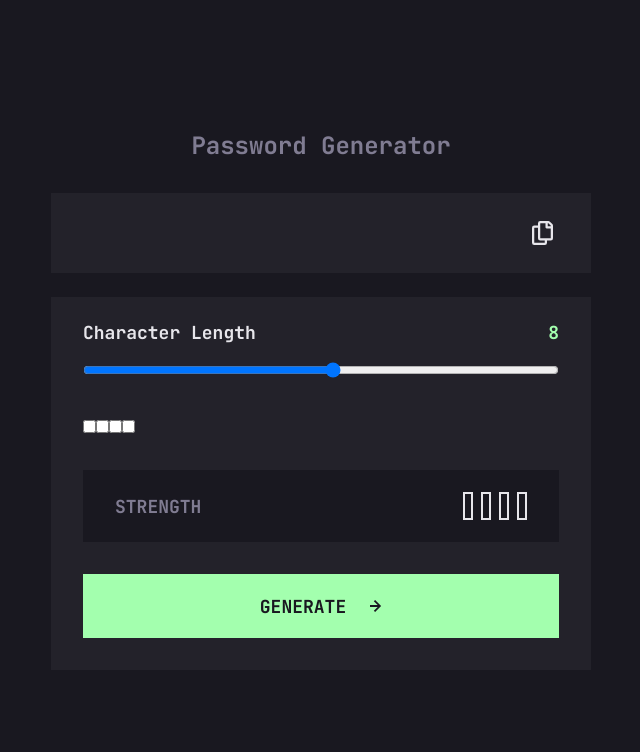
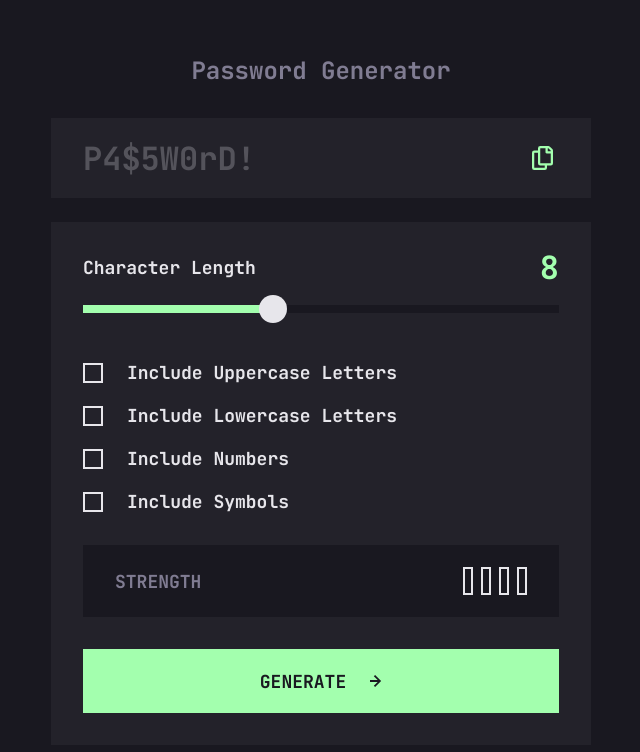
Before and after one commit to kevinndlc/password-generator-app, a Vue app: page / in a window 1280 px wide. Shown: the top 752 px of the page, without its empty margins (319-959 px from the left). Built offline with nearby package versions, Linux system fonts and the light colour scheme.

Commit message:
feat: add checkboxes

```diff
--- a/src/App.vue
+++ b/src/App.vue
@@ -5,6 +5,7 @@ import IconArrowRight from "./components/icons/IconArrowRight.vue";
 import GeneratedPassword from "./components/GeneratedPassword.vue";
 import LengthSlider from "./components/LengthSlider.vue";
 import { computed, ref } from "vue";
+import CheckboxInput from "./components/CheckboxInput.vue";
 
 const LOWERCASE_LETTERS = "abcdefghijklmnopqrstuvwxyz";
 const UPPERCASE_LETTERS = LOWERCASE_LETTERS.toUpperCase();
@@ -15,7 +16,7 @@ const passwordOptions = ref<string[]>([]);
 
 const generatedPassword = ref("");
 const passwordLength = ref(8);
-const passwordStrength = computed(() => {
+const passwordStrength = computed<0 | 1 | 2 | 3 | 4>(() => {
   if (!passwordOptions.value.length) return 0;
   if (passwordLength.value <= 4) return 1;
 
@@ -30,7 +31,7 @@ const passwordStrength = computed(() => {
   } else {
     min = 4;
   }
-  return Math.max(passwordOptions.value.length, min);
+  return Math.max(passwordOptions.value.length, min) as 1 | 2 | 3 | 4;
 });
 
 function generateRandomPassword() {
@@ -71,36 +72,56 @@ function generateRandomPassword() {
         :length="passwordLength"
         @update-length="(length) => (passwordLength = length)"
       />
-      <form>
-        <input
-          type="checkbox"
-          v-model="passwordOptions"
-          name="choices"
-          id="u-letters"
-          value="uppercase"
+      <div class="checklist">
+        <CheckboxInput
+          @update:model-value="
+            (value) => {
+              passwordOptions.includes(value)
+                ? passwordOptions.splice(passwordOptions.indexOf(value), 1)
+                : passwordOptions.push(value);
+            }
+          "
+          group="options"
+          id="uppercase"
+          label="Include Uppercase Letters"
         />
-        <input
-          type="checkbox"
-          v-model="passwordOptions"
-          name="choices"
-          id="l-letters"
-          value="lowercase"
+        <CheckboxInput
+          @update:model-value="
+            (value) => {
+              passwordOptions.includes(value)
+                ? passwordOptions.splice(passwordOptions.indexOf(value), 1)
+                : passwordOptions.push(value);
+            }
+          "
+          group="options"
+          id="lowercase"
+          label="Include Lowercase Letters"
         />
-        <input
-          type="checkbox"
-          v-model="passwordOptions"
-          name="choices"
+        <CheckboxInput
+          @update:model-value="
+            (value) => {
+              passwordOptions.includes(value)
+                ? passwordOptions.splice(passwordOptions.indexOf(value), 1)
+                : passwordOptions.push(value);
+            }
+          "
+          group="options"
           id="numbers"
-          value="numbers"
+          label="Include Numbers"
         />
-        <input
-          type="checkbox"
-          v-model="passwordOptions"
-          name="choices"
+        <CheckboxInput
+          @update:model-value="
+            (value) => {
+              passwordOptions.includes(value)
+                ? passwordOptions.splice(passwordOptions.indexOf(value), 1)
+                : passwordOptions.push(value);
+            }
+          "
+          group="options"
           id="symbols"
-          value="symbols"
+          label="Include Symbols"
         />
-      </form>
+      </div>
       <StrengthIndicator :strength="passwordStrength" />
       <PrimaryButton :end-icon="IconArrowRight" @click="generateRandomPassword"
         >Generate</PrimaryButton
@@ -136,4 +157,10 @@ main > div {
 .generated-pw {
   margin-bottom: 1.5rem;
 }
+
+.checklist {
+  display: flex;
+  flex-direction: column;
+  gap: 1.25rem;
+}
 </style>
--- /dev/null
+++ b/src/components/CheckboxInput.vue
@@ -0,0 +1,70 @@
+<script setup lang="ts">
+import IconCheck from "./icons/IconCheck.vue";
+
+defineProps<{
+  group: string;
+  id: string;
+  label?: string;
+}>();
+
+const emit = defineEmits<{
+  (e: "update:modelValue", checkedBox: string): void;
+}>();
+</script>
+
+<template>
+  <div class="wrapper">
+    <input
+      type="checkbox"
+      :value="id"
+      @input="
+        emit('update:modelValue', ($event.target as HTMLInputElement).value)
+      "
+      :name="group"
+      :id="id"
+    />
+    <label v-if="label" :for="id">{{ label }}</label>
+    <button><IconCheck /></button>
+  </div>
+</template>
+
+<style scoped>
+.wrapper {
+  display: flex;
+  align-items: center;
+  gap: 1.5rem;
+}
+
+input {
+  display: none;
+}
+
+button {
+  padding: 0;
+  display: grid;
+  place-content: center;
+  order: 1;
+  width: 20px;
+  aspect-ratio: 1;
+  border: 2px solid;
+}
+
+button > svg {
+  display: none;
+}
+
+input:checked ~ button {
+  background-color: var(--color-strong);
+  border-color: var(--color-strong);
+  color: var(--color-background);
+}
+input:checked ~ button > svg {
+  display: revert;
+}
+
+label {
+  order: 2;
+  user-select: none;
+  cursor: pointer;
+}
+</style>
--- a/src/components/GeneratedPassword.vue
+++ b/src/components/GeneratedPassword.vue
@@ -17,6 +17,7 @@ watch(copied, (newVal) => {
 });
 
 function copyPasswordToClipboard() {
+  if (!props.password) return
   navigator.clipboard.writeText(props.password);
   copied.value = true;
 }
@@ -24,7 +25,8 @@ function copyPasswordToClipboard() {
 
 <template>
   <div class="wrapper">
-    <h1>{{ password }}</h1>
+    <h1 v-if="password">{{ password }}</h1>
+    <h1 v-else class="o-25">P4$5W0rD!</h1>
     <button @click="copyPasswordToClipboard">
       <span v-if="copied">Copied</span>
       <IconCopy />
@@ -48,8 +50,14 @@ function copyPasswordToClipboard() {
   text-transform: uppercase;
   display: flex;
   gap: 1rem;
-}
-.wrapper button:where(:hover, :focus) {
   color: var(--color-strong);
 }
+.wrapper button:hover {
+  color: var(--color-text);
+}
+
+.o-25 {
+  opacity: 0.25;
+  user-select: none;
+}
 </style>
--- a/src/components/LengthSlider.vue
+++ b/src/components/LengthSlider.vue
@@ -14,9 +14,10 @@ const emit = defineEmits<{
       <span class="text">Character Length</span>
       <span class="number">{{ length }}</span>
     </div>
+    <div class="input-container" :style="`--progress: ${(length / 20) * 100}%`">
       <input
         type="range"
-      value="length"
+        :value="length"
         @input="
           emit(
             'updateLength',
@@ -26,21 +27,67 @@ const emit = defineEmits<{
         min="1"
         max="20"
       />
+      <div></div>
+    </div>
   </div>
 </template>
 
 <style scoped>
 .wrapper > div {
   display: flex;
+  align-items: center;
   justify-content: space-between;
   margin-bottom: 1rem;
 }
 
 .wrapper > div .number {
   color: var(--color-strong);
+  font-size: 2rem;
 }
 
 .wrapper input[type="range"] {
   width: 100%;
+  opacity: 0;
+  height: 8px;
+  position: relative;
+  z-index: 9;
+}
+
+.input-container {
+  position: relative;
+}
+
+.input-container > div {
+  position: absolute;
+  inset: 0;
+  background-color: var(--color-background);
+}
+
+.input-container > div::before {
+  content: "";
+  position: absolute;
+  top: 0;
+  left: 0;
+  height: 100%;
+  width: var(--progress);
+  background-color: var(--color-strong);
+  pointer-events: none;
+}
+
+.input-container > div::after {
+  content: "";
+  position: absolute;
+  top: 50%;
+  left: var(--progress);
+  height: 28px;
+  aspect-ratio: 1;
+  border-radius: 50%;
+  transform-box: border-box;
+  transform: translate(-50%, -50%);
+  background-color: var(--color-text);
+}
+
+.input-container:focus-within > div::after {
+  border: 2px solid var(--color-strong);
 }
 </style>
```
Lines whose indentation alone changed are shown as unchanged.
